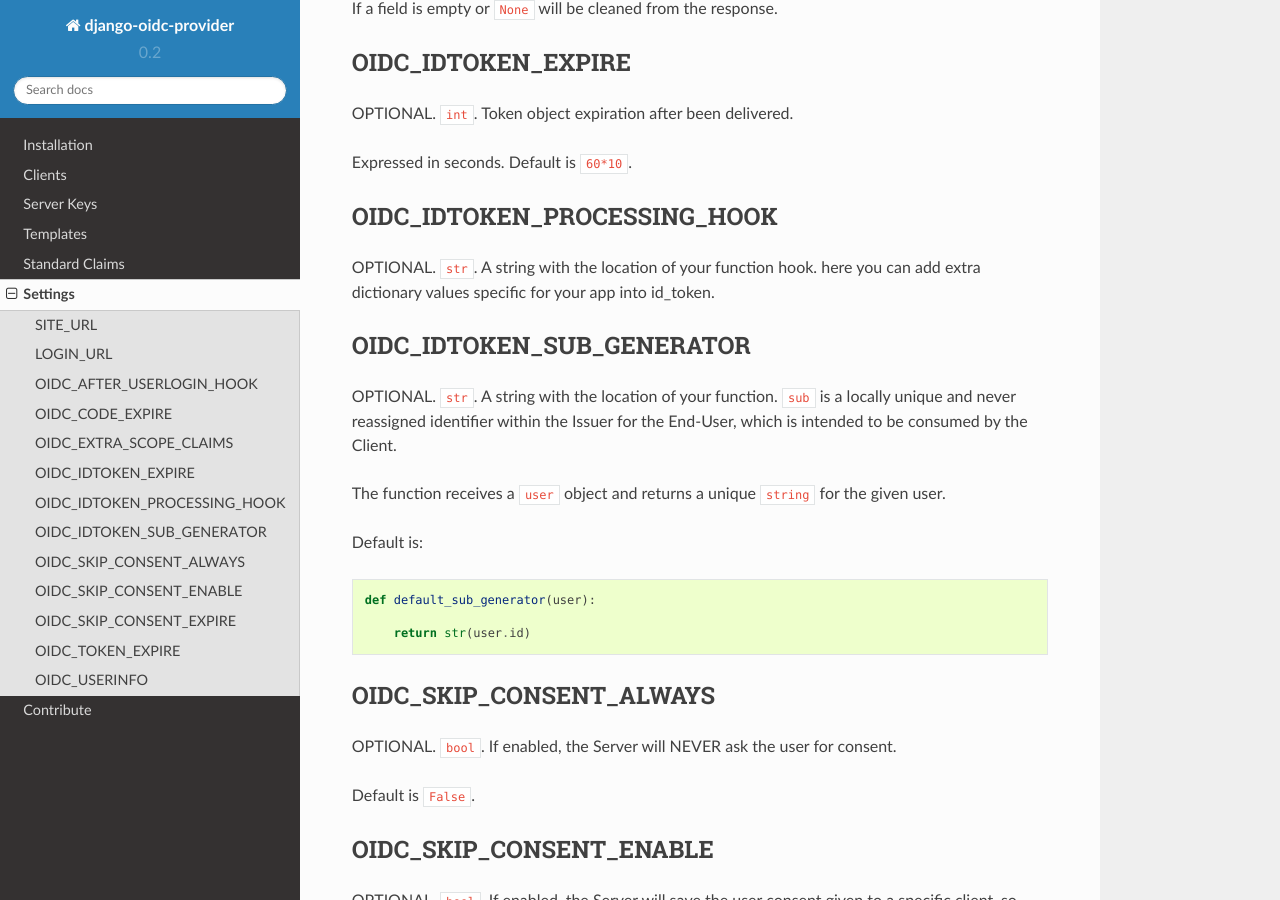
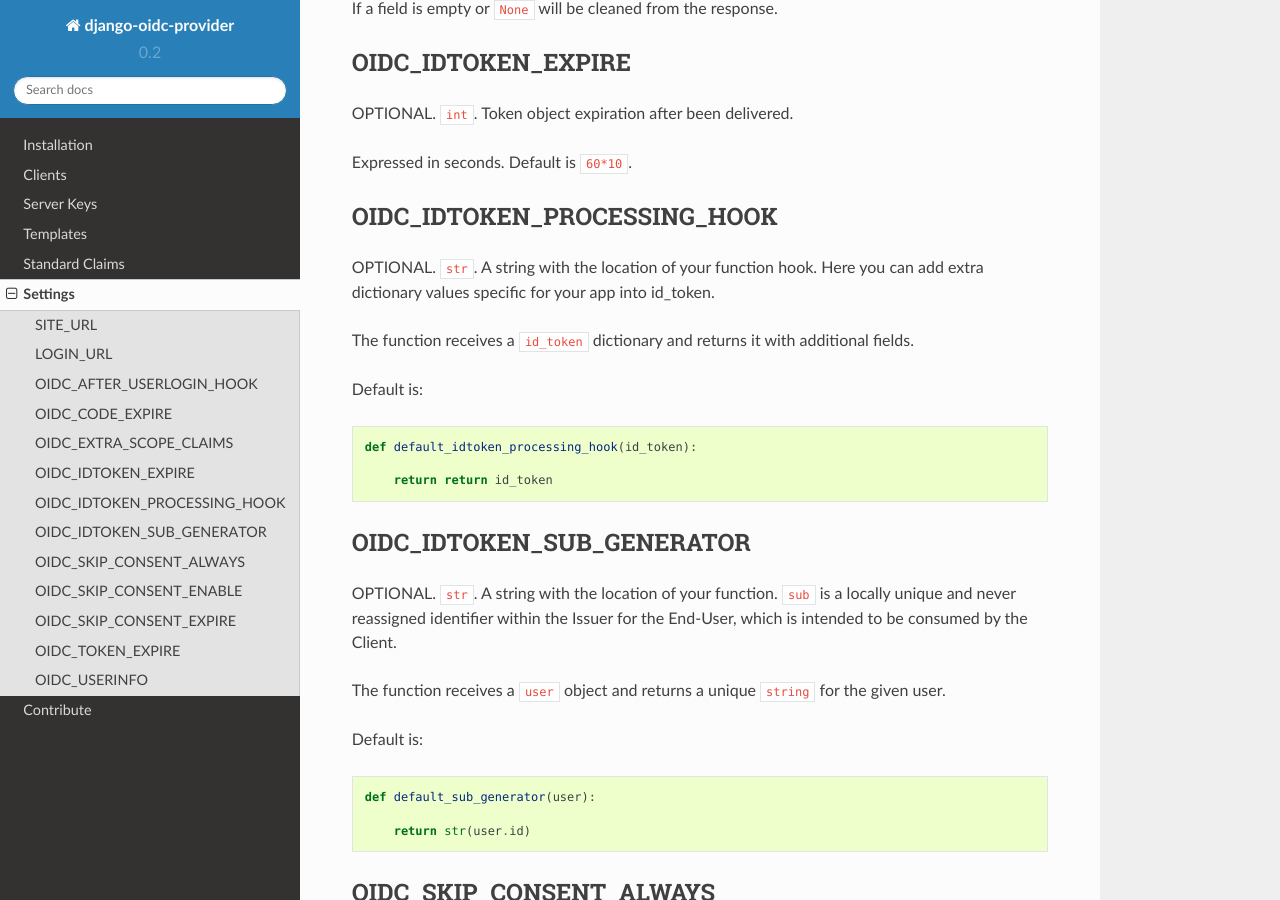
Before and after one commit to juanifioren/django-oidc-provider, a Sphinx documentation site: the page built from docs/sections/settings.rst, in a window 1280 px wide and 900 px high, scrolled down 2001 px. Built offline with Sphinx 7.4.7 and the Read the Docs theme 2.0.0, drawn with Linux system fonts in a browser that asks for light colours.

Commit message:
Extended description of OIDC_IDTOKEN_PROCESSING_HOOK

```diff
--- a/docs/sections/settings.rst
+++ b/docs/sections/settings.rst
@@ -96,7 +96,15 @@ OIDC_IDTOKEN_PROCESSING_HOOK
 ============================
 
 OPTIONAL. ``str``. A string with the location of your function hook.
-here you can add extra dictionary values specific for your app into id_token.
+Here you can add extra dictionary values specific for your app into id_token.
+
+The function receives a ``id_token`` dictionary and returns it with additional fields.
+
+Default is::
+
+    def default_idtoken_processing_hook(id_token):
+
+        return return id_token
 
 OIDC_IDTOKEN_SUB_GENERATOR
 ==========================
```
